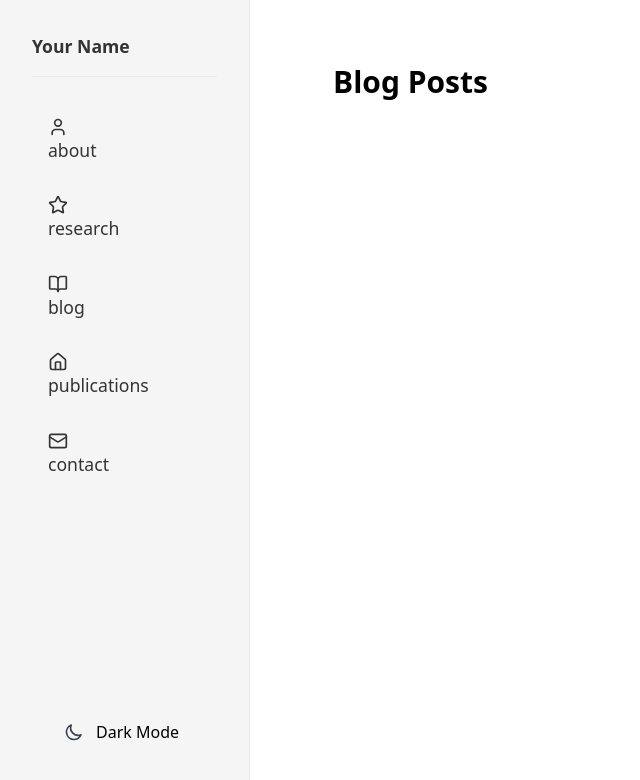
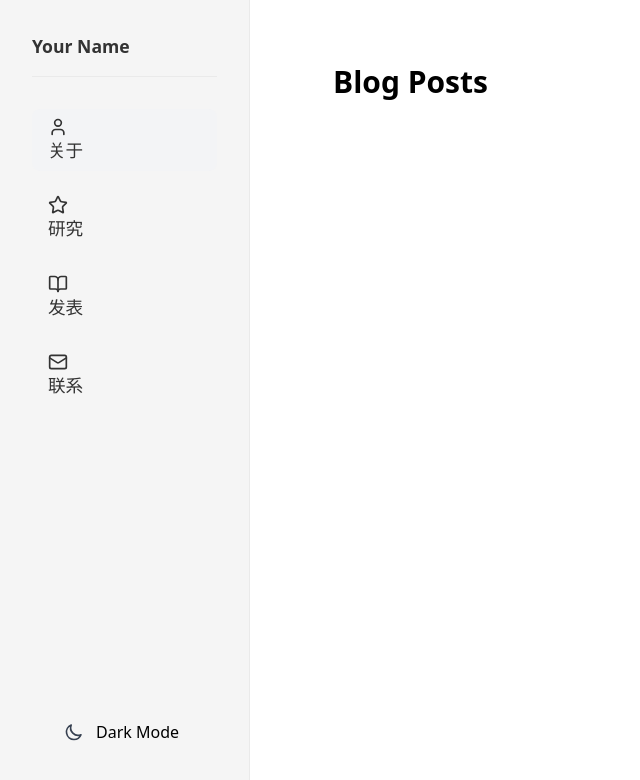
Before and after one commit to imczxx/academic-website, a SvelteKit app: page /blog in a window 1280 px wide. Shown: the top 780 px of the page, without its empty margins (0-640 px from the left). Built offline with nearby package versions, Linux system fonts and the light colour scheme.

Commit message:
one page

```diff
--- a/src/lib/navigation.js
+++ b/src/lib/navigation.js
@@ -2,33 +2,27 @@ import { Home, BookOpen, Mail, User, Star } from 'lucide-svelte';
 
 export const navigation = [
 	{
-		path: '/',
-		name: 'about',
+		path: '#about',
+		name: '关于',
 		icon: User,
 		order: 1
 	},
 	{
-		path: '/research',
-		name: 'research',
+		path: '#research',
+		name: '研究',
 		icon: Star,
 		order: 2
 	},
 	{
-		path: '/blog',
-		name: 'blog',
+		path: '#publications',
+		name: '发表',
 		icon: BookOpen,
 		order: 3
 	},
 	{
-		path: '/publications',
-		name: 'publications',
-		icon: Home,
+		path: '#contact',
+		name: '联系',
+		icon: Mail,
 		order: 4
-	},
-	{
-		path: '/contact',
-		name: 'contact',
-		icon: Mail,
-		order: 5
 	}
 ];
--- a/src/routes/+layout.svelte
+++ b/src/routes/+layout.svelte
@@ -11,6 +11,7 @@
 	let darkMode = false;
 	let isSystemDark = false;
 	let isTransitioning = false;
+	let activeSection = 'about';
 
 	onMount(() => {
 		// 检查是否为移动设备
@@ -41,8 +42,23 @@
 			}
 		});
 
+		// 添加滚动监听
+		const observer = new IntersectionObserver((entries) => {
+			entries.forEach(entry => {
+				if (entry.isIntersecting) {
+					activeSection = entry.target.id;
+				}
+			});
+		}, { threshold: 0.5 });
+
+		// 观察所有section
+		document.querySelectorAll('section[id]').forEach((section) => {
+			observer.observe(section);
+		});
+
 		return () => {
 			window.removeEventListener('resize', checkMobile);
+			observer.disconnect();
 		};
 	});
 
@@ -123,7 +139,20 @@
 				<ul>
 					{#each navigation.sort((a, b) => a.order - b.order) as { path, name, icon: Icon }}
 						<li>
-							<a href="{base}{path}" class="flex items-center gap-3 py-2 px-4 hover:bg-gray-100 dark:hover:bg-gray-700 rounded-lg transition-colors duration-200">
+							<a
+								href="{base}{path}"
+								class="flex items-center gap-3 py-2 px-4 hover:bg-gray-100 dark:hover:bg-gray-700 rounded-lg transition-colors duration-200
+									   {path.slice(1) === activeSection ? 'bg-gray-100 dark:bg-gray-700' : ''}"
+								on:click|preventDefault={(e) => {
+									const target = document.querySelector(path);
+									if(target) {
+										target.scrollIntoView({ behavior: 'smooth' });
+										if(isMobile) {
+											isDrawerOpen = false;
+										}
+									}
+								}}
+							>
 								<svelte:component this={Icon} class="w-5 h-5" />
 								<span>{name}</span>
 							</a>
@@ -142,7 +171,20 @@
 				<ul>
 					{#each navigation.sort((a, b) => a.order - b.order) as { path, name, icon: Icon }}
 						<li>
-							<a href="{base}{path}" class="flex items-center gap-3 py-2 px-4 hover:bg-gray-100 dark:hover:bg-gray-700 rounded-lg transition-colors duration-200">
+							<a
+								href="{base}{path}"
+								class="flex items-center gap-3 py-2 px-4 hover:bg-gray-100 dark:hover:bg-gray-700 rounded-lg transition-colors duration-200
+									   {path.slice(1) === activeSection ? 'bg-gray-100 dark:bg-gray-700' : ''}"
+								on:click|preventDefault={(e) => {
+									const target = document.querySelector(path);
+									if(target) {
+										target.scrollIntoView({ behavior: 'smooth' });
+										if(isMobile) {
+											isDrawerOpen = false;
+										}
+									}
+								}}
+							>
 								<svelte:component this={Icon} class="w-5 h-5" />
 								<span>{name}</span>
 							</a>
--- a/src/routes/+page.svelte
+++ b/src/routes/+page.svelte
@@ -55,15 +55,22 @@
 			document.documentElement.classList.remove('dark');
 		}
 	}
+
+	// 导入原来各个页面的内容
+	import Research from './research/+page.svelte';
+	import Publications from './publications/+page.svelte';
+	import Contact from './contact/+page.svelte';
 </script>
 
 <div class="mx-auto max-w-4xl px-4 py-8" in:fade>
-	<header class="mb-12 text-center">
-		<h1 class="mb-4 text-4xl font-bold dark:text-gray-50 transition-colors duration-200">About Me</h1>
-		<p class="text-xl text-gray-600 dark:text-gray-400 transition-colors duration-200">Position · Institution</p>
+	<!-- About Section -->
+	<section id="about" class="mb-16">
+		<header class="mb-12">
+			<h1 class="mb-4 text-4xl font-bold dark:text-gray-50">About Me</h1>
+			<p class="text-xl text-gray-600 dark:text-gray-400">Position · Institution</p>
 		</header>
 
-	<section class="prose prose-lg mx-auto mb-8 dark:prose-invert transition-colors duration-200">
+		<div class="prose prose-lg dark:prose-invert">
 			<p>
 				Brief introduction about yourself. For example: I am a Ph.D. student at University Name,
 				conducting research in artificial intelligence. My research interests include machine learning,
@@ -109,8 +116,27 @@
 				conducting research in artificial intelligence. My research interests include machine learning,
 				computer vision, and related fields.
 			</p>
+		</div>
 	</section>
 
+	<!-- Research Section -->
+	<section id="research" class="mb-16">
+		<h2 class="mb-8 text-3xl font-bold">Research Areas</h2>
+		<!-- 研究内容 -->
+		<Research />
+	</section>
+
+	<!-- Publications Section -->
+	<section id="publications" class="mb-16">
+		<h2 class="mb-8 text-3xl font-bold">Publications</h2>
+		<Publications />
+	</section>
+
+	<!-- Contact Section -->
+	<section id="contact">
+		<h2 class="mb-8 text-3xl font-bold">Contact</h2>
+		<Contact />
+	</section>
 </div>
 
 <style>
@@ -141,4 +167,8 @@
 		--tw-prose-pre-code: theme('colors.gray.300');
 		--tw-prose-pre-bg: theme('colors.gray.800');
 	}
+
+	section {
+		scroll-margin-top: 2rem;
+	}
 </style>
```
Lines whose indentation alone changed are shown as unchanged.
